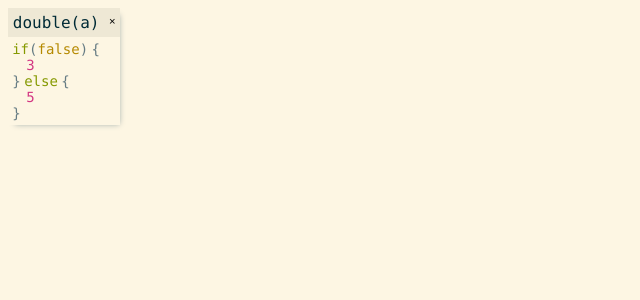
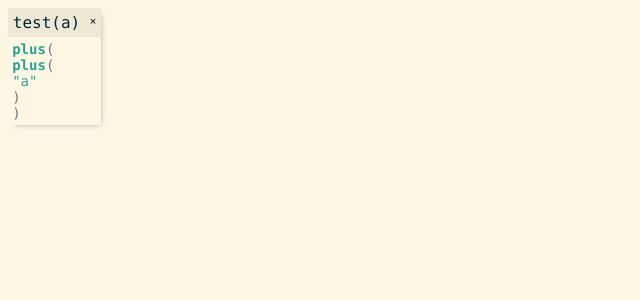
Before and after one commit to minimalistOrg/minimalist-ide, a React (Create React App) app: page / in a window 1280 px wide. Shown: the top 300 px of the page, without its empty margins (0-640 px from the left). Built offline with nearby package versions, Linux system fonts and the light colour scheme.

Commit message:
Make type of FunctionCall arguments: TCodeStatement[]

```diff
--- a/src/App.tsx
+++ b/src/App.tsx
@@ -8,27 +8,28 @@ export const App = () => {
     callCollections: [
       [
         {
-          name: "double",
+          name: "test",
           blockArguments: ["a"],
           ast: [
             {
-              type: "conditional" as const,
-              condition: {
-                type: "constant" as const,
-                value: false,
-              },
-              trueBlock: [
+              id: 3,
+              arguments: [
                 {
-                  type: "constant" as const,
-                  value: 3
+                  id: 4,
+                  arguments: [
+                    {
+                      type: "constant" as const,
+                      value: "a"
+                    }
+                  ],
+                  name: "plus",
+                  alias: [],
+                  type: "std-library" as const
                 }
               ],
-              falseBlock: [
-                {
-                  type: "constant" as const,
-                  value: 5
-                }
-              ],
+              name: "plus",
+              alias: [],
+              type: "std-library" as const
             }
           ]
         }
--- a/src/blockComponents/astToHtml.tsx
+++ b/src/blockComponents/astToHtml.tsx
@@ -29,7 +29,7 @@ export const astToHtml = (ast: TCodeStatement, index: number) => {
     return (
       <div key={ast.id}>
         <button className={`function-call ${ast.type}`}>{ast.name}</button>
-        ({ast.arguments.join(", ")})
+        ({ast.arguments.map(astToHtml)})
       </div>
     );
   }
--- a/src/types/CodeBlockTypes.ts
+++ b/src/types/CodeBlockTypes.ts
@@ -15,7 +15,7 @@ export interface TConstantAssignment {
 export interface TFunctionCall {
   type: FunctionCallType
   id: number;
-  arguments: any[];
+  arguments: TCodeStatement[];
   name: string;
   alias: string[];
 }
```
